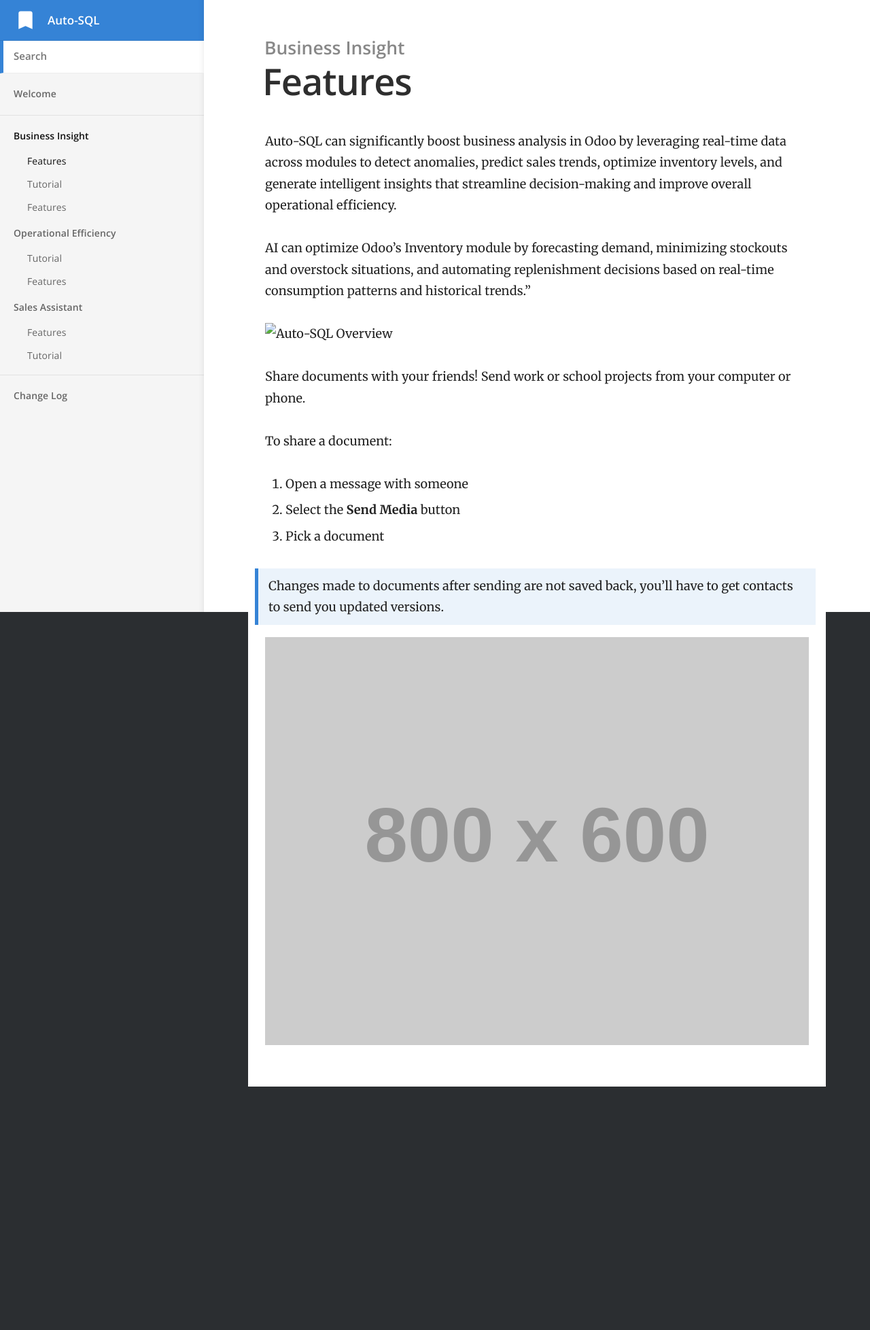
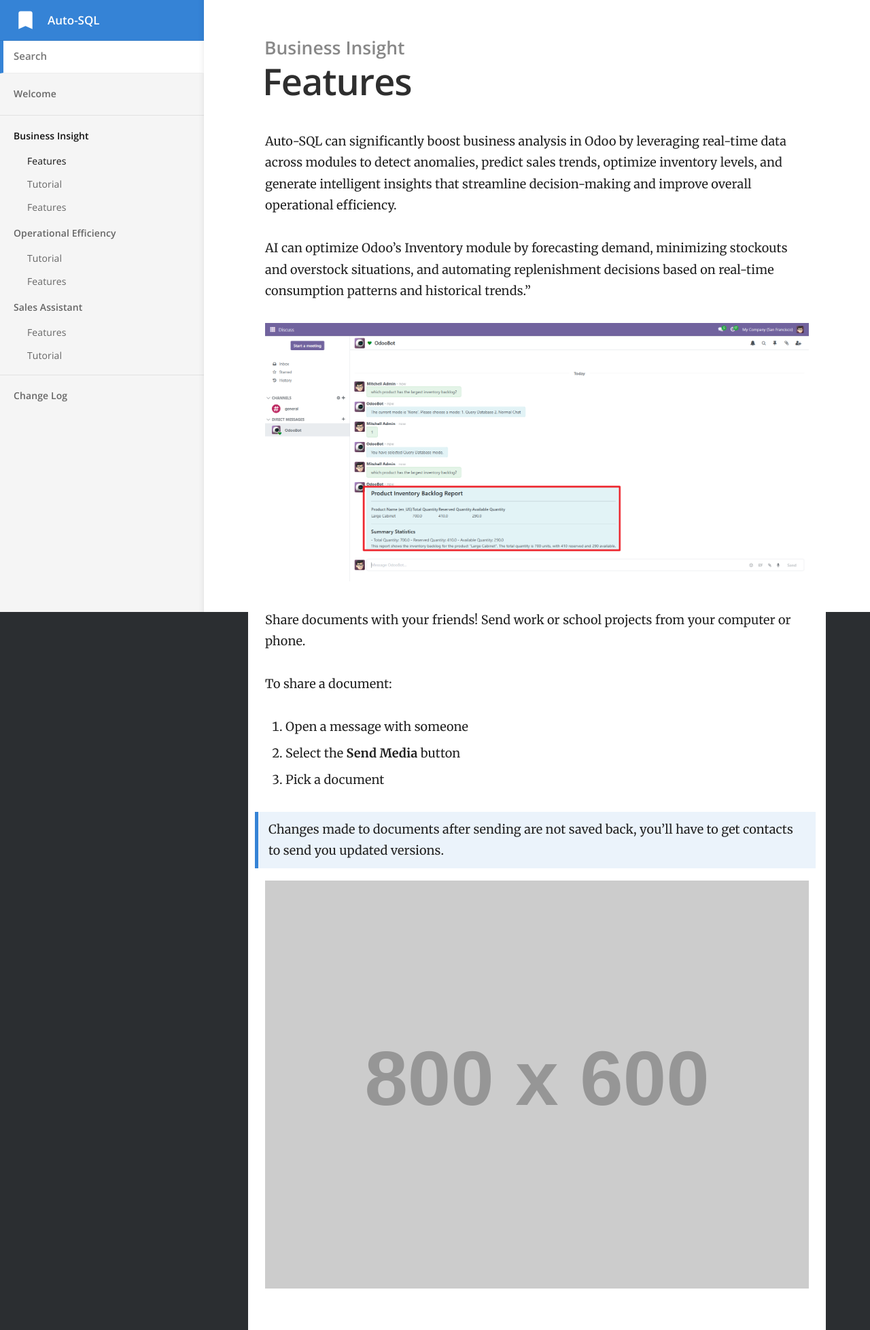
Before and after one commit to openerp-hk-t/doc, a Jekyll site: the page built from _docs/business insight/features.md, in a window 1280 px wide. Shown: the whole page at 68% size. Built offline with Jekyll 4.4.1, drawn with Linux system fonts in a browser that asks for light colours; before the commit the page ends 1598 px from its top, so only the background shows below that.

Commit message:
Update features.md

```diff
--- a/_docs/business insight/features.md
+++ b/_docs/business insight/features.md
@@ -11,7 +11,7 @@ Auto-SQL can significantly boost business analysis in Odoo by leveraging real-ti
 AI can optimize Odoo’s Inventory module by forecasting demand, minimizing stockouts and overstock situations, and automating replenishment decisions based on real-time consumption patterns and historical trends."
 
 
-![Auto-SQL Overview](./inventory_backlog.png)
+![Auto-SQL Overview](https://openerp-hk-t.github.io/doc/images/inventory_backlog.png)
 
 Share documents with your friends! Send work or school projects from your computer or phone.
 
```
